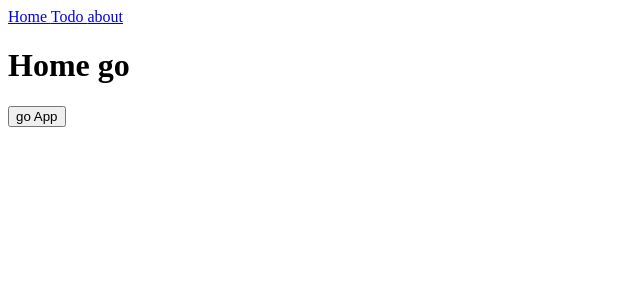
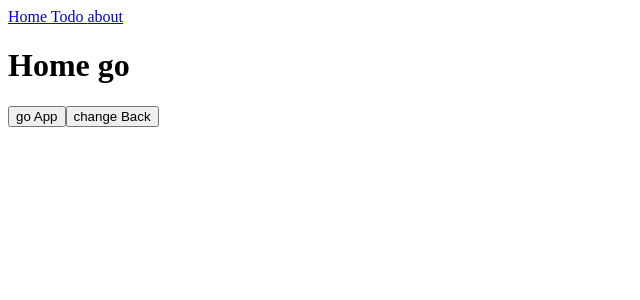
Before and after one commit to munseunggyu/vue_todo_cordova, a Vue app: page /home in a window 1280 px wide. Shown: the top 300 px of the page, without its empty margins (0-640 px from the left). Built offline with nearby package versions, Linux system fonts and the light colour scheme.

Commit message:
앱 백단으로 이동 감지

```diff
--- a/src/store/index.js
+++ b/src/store/index.js
@@ -8,6 +8,7 @@ const store = new Vuex.Store({
   state: {
     token: localStorage.getItem("token") || null,
     todos: [],
+    back: null,
   },
   mutations: {
     SET_TODO(state, value) {
@@ -31,6 +32,9 @@ const store = new Vuex.Store({
           return todo;
         }
       });
+    },
+    SET_BACK(state, payload) {
+      state.back = payload;
     },
   },
   actions: {
--- a/src/views/HomeView.vue
+++ b/src/views/HomeView.vue
@@ -2,11 +2,24 @@
   <div>
     <h1>Home go</h1>
     <button @click="goApp">go App</button>
+    <button @click="changeBack">change Back</button>
+    {{ back }}
   </div>
 </template>
 
 <script>
+import { mapState } from "vuex";
 export default {
+  computed: {
+    ...mapState({
+      back: (state) => state.back,
+    }),
+  },
+  watch: {
+    back(newVale, oldValue) {
+      console.log(`newVale: ${newVale}, oldValue: ${oldValue}`);
+    },
+  },
   methods: {
     goApp() {
       const param = {
@@ -17,10 +30,8 @@ export default {
       // eslint-disable-next-line no-undef
       webkit.messageHandlers.cordova_iab.postMessage(JSON.stringify(param));
     },
-    call_func(val) {
-      alert("wow");
-      console.log(val);
-      alert(val); //전달받은 데이터 확인
+    changeBack() {
+      this.$store.commit("SET_BACK", new Date());
     },
   },
   created() {
@@ -29,13 +40,6 @@ export default {
       alert(val);
       console.log("asf");
     };
-
-    // eslint-disable-next-line no-unused-vars
-    function call_func(val) {
-      console.log(val);
-      alert(val);
-      console.log("created");
-    }
   },
 };
 </script>
```
